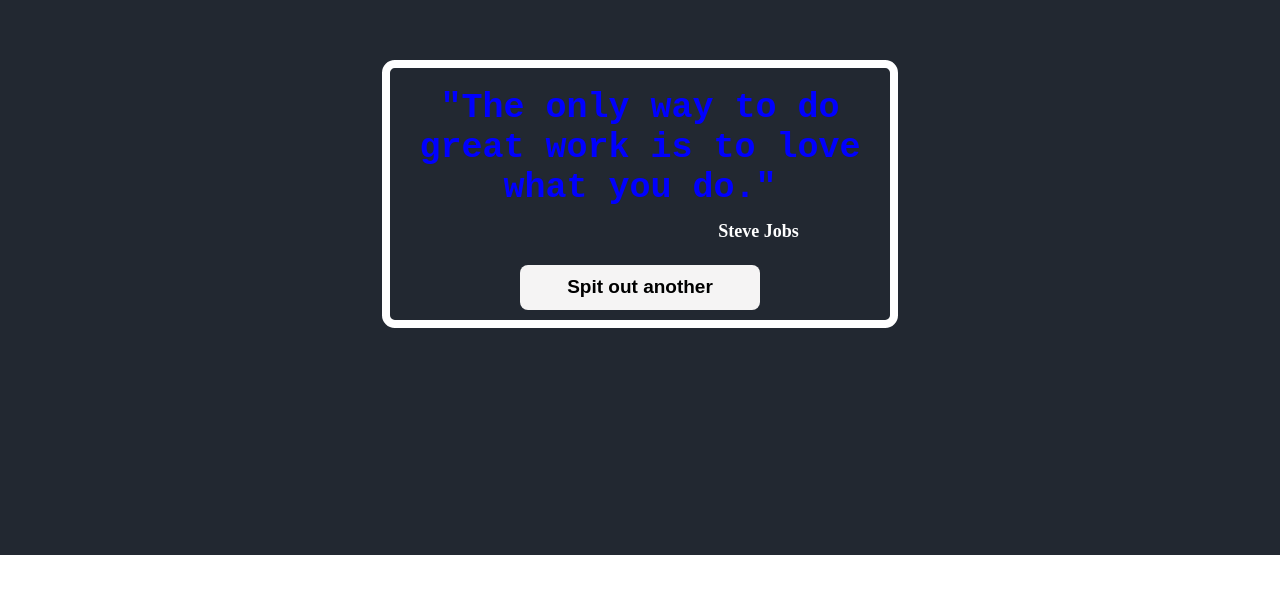
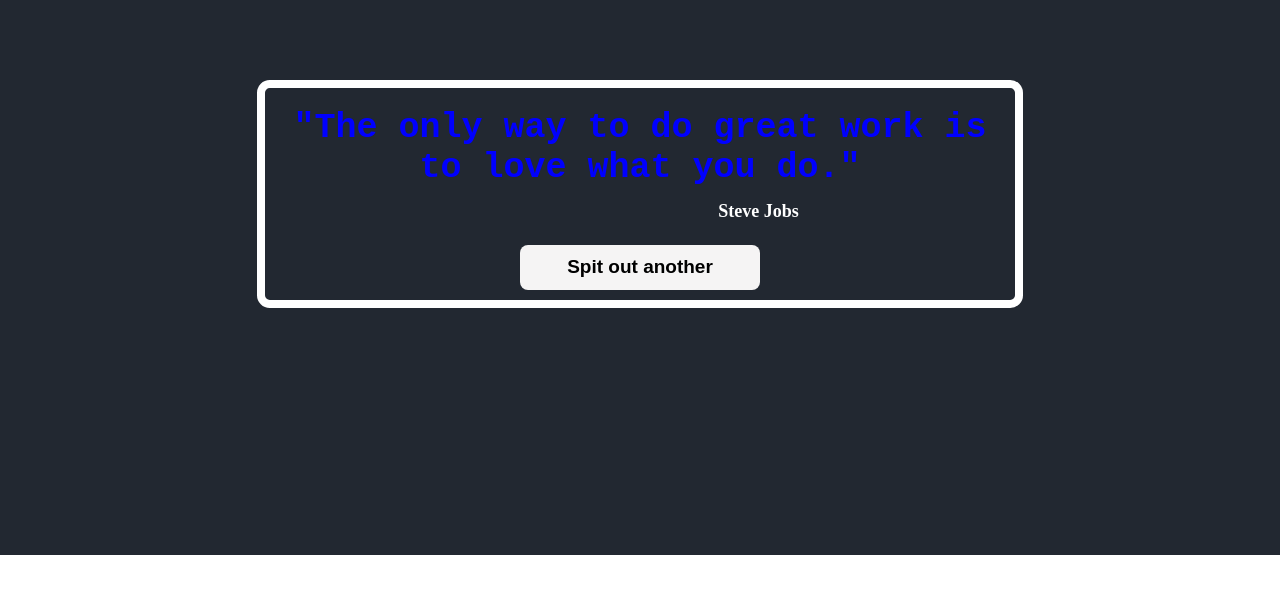
Before and after one commit to fu4303/quotes-app, a React (Create React App) app: page / in a window 1280 px wide. Shown: the part 167-760 px from the top of the page. Built offline with nearby package versions, Linux system fonts and the light colour scheme.

Commit message:
Update App.css

```diff
--- a/src/App.css
+++ b/src/App.css
@@ -17,7 +17,7 @@
   justify-content: space-around;
   align-items: center;
   flex-direction: column;
-  width: 500px;
+  width: 750px;
   border: solid white 8px;
   border-radius: 0.8rem;
 }
```
